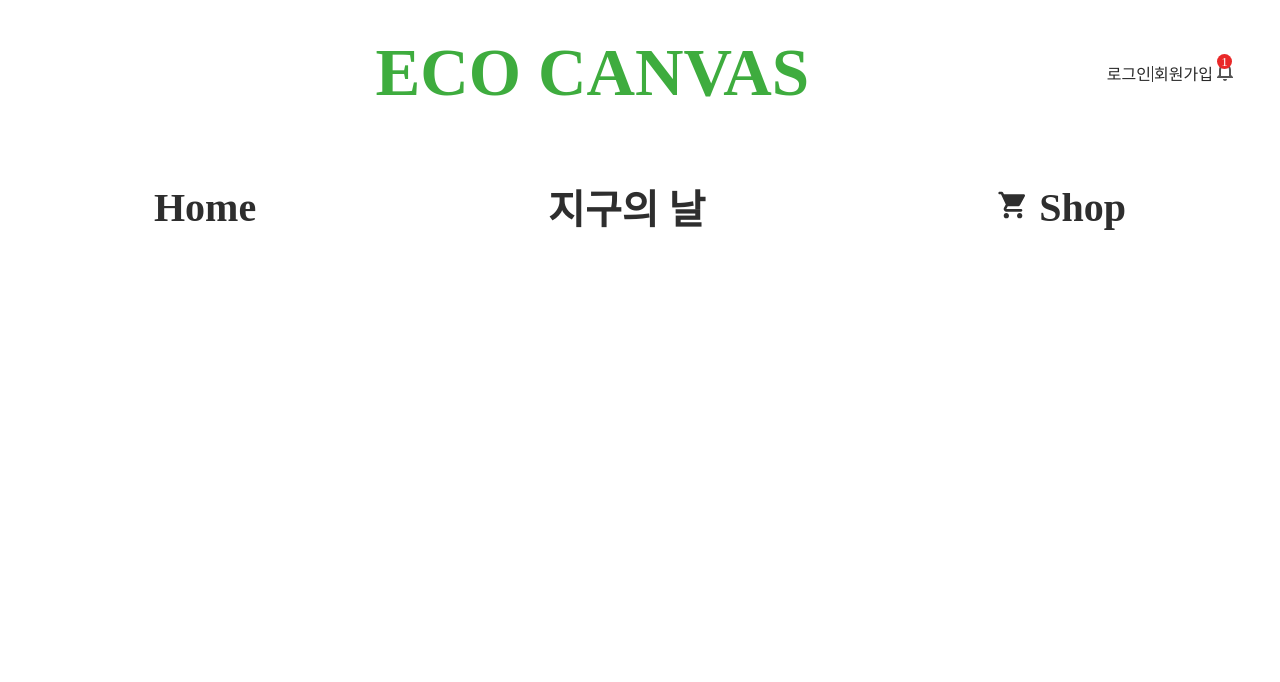
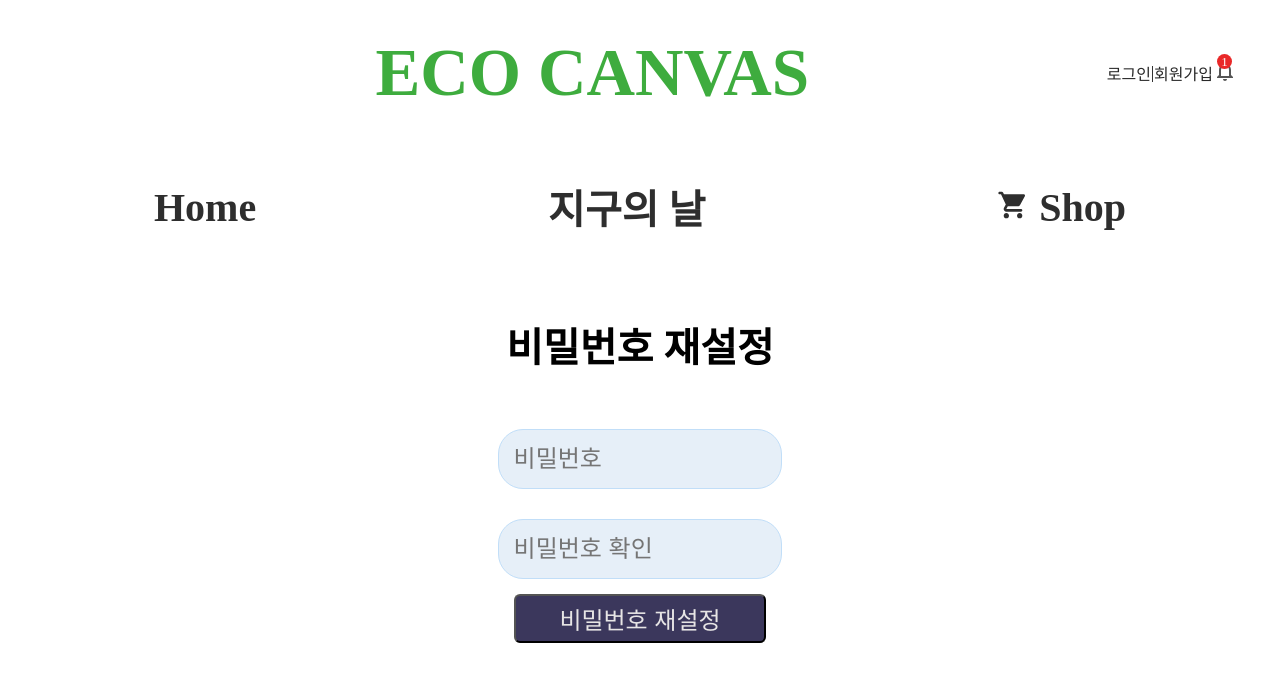
Before and after one commit to Songjimyung/EcoCanvas-Frontend, a React (Create React App) app: page /reset_pw in a window 1280 px wide. Shown: the top 682 px of the page. Built offline with nearby package versions, Linux system fonts and the light colour scheme; a web font is replaced by a local one.

Commit message:
Enhancement : 로그인 페이지에 비밀번호 찾기 기능 추가 로그인 페이지에 비밀번호 찾기 기능 추가 Enhancement #48

```diff
--- a/src/App.js
+++ b/src/App.js
@@ -7,6 +7,9 @@ import './css/App.css'
 import { Home } from './pages/Home';
 import { Login } from "./pages/Login";
 import { SignUp } from "./pages/SignUp";
+import { ResetPasswordEmail } from "./pages/ResetPasswordEmail";
+import { ReadPasswordEmail } from "./pages/ReadPasswordEmail";
+import { ResetPassword } from "./pages/ResetPassword";
 import { Campaign } from "./pages/Campaign";
 import { CampaignDetail } from "./pages/CampaignDetail";
 import { CampaignCreate } from "./pages/CampaignCreate";
@@ -89,6 +92,9 @@ function App() {
             <Route path="/" element={<Home />}></Route>
             <Route path="/login" element={<Login />}></Route>
             <Route path="/signup" element={<SignUp />}></Route>
+            <Route path="/reset_pw/email_code" element={<ResetPasswordEmail />}></Route>
+            <Route path="/reset_pw/reset_params" element={<ReadPasswordEmail />}></Route>
+            <Route path="/reset_pw" element={<ResetPassword />}></Route>
             <Route path="/campaign" element={<Campaign />}></Route>
             <Route path="/campaign/:id" element={<CampaignDetail />} />
             <Route path="/campaign/create" element={<CampaignCreate />} />
--- a/src/pages/AuthForm.js
+++ b/src/pages/AuthForm.js
@@ -38,7 +38,6 @@ const AuthForm = ({ type }) => {
     }
     try {
       const response = await axios.post(`${process.env.REACT_APP_BACKEND_URL}/users/signup/email_code/`, emailSendData);
-      console.log(response.data);
 
       alert(response.data['message'])
     } catch (error) {
@@ -108,6 +107,9 @@ const AuthForm = ({ type }) => {
     );
   };
 
+  const handleResetPasswordEmailFormSubmit = () => {
+    navigate('/reset_pw/email_code')
+  }
 
   return (
     <div>
@@ -164,6 +166,11 @@ const AuthForm = ({ type }) => {
         </button>
         <SocialKakao />
         <SocialGoogle />
+        {type === 'login' && (
+          <button onClick={handleResetPasswordEmailFormSubmit}>
+            비밀번호 찾기
+          </button>
+        )}
       </div>
     </div >
   );
--- a/src/pages/GoogleCallback.js
+++ b/src/pages/GoogleCallback.js
@@ -3,14 +3,12 @@ import axios from "axios";
 
 const CallbackGoogle = (props) => {
     let code = new URL(window.location.href).searchParams.get("code");
-    console.log(code);
 
     useEffect(() => {
         const getToken = async () => {
             try {
                 const response = await axios.post(`${process.env.REACT_APP_BACKEND_URL}/users/google/callback/?code=${code}`);
                 const token_req_json = response.data;
-                console.log(token_req_json)
                 localStorage.setItem('access', token_req_json['access']);
                 localStorage.setItem("refresh", token_req_json['refresh']);
                 const base64Url = token_req_json['access'].split('.')[1];
@@ -19,7 +17,6 @@ const CallbackGoogle = (props) => {
                     return '%' + ('00' + c.charCodeAt(0).toString(16)).slice(-2);
                 }).join(''));
                 localStorage.setItem("payload", jsonPayload);
-                console.log('구글 로그인 성공')
                 alert("구글 로그인 성공!")
                 window.location.replace("/")
             } catch (error) {
--- /dev/null
+++ b/src/pages/ReadPasswordEmail.js
@@ -0,0 +1,31 @@
+import { useEffect } from "react";
+import { useNavigate } from 'react-router-dom';
+import axios from "axios";
+
+const ReadPasswordEmail = (props) => {
+    const navigate = useNavigate();
+    let uidb64 = new URL(window.location.href).searchParams.get("uidb64");
+    let token_email = new URL(window.location.href).searchParams.get("token")
+
+    useEffect(() => {
+        const getParams = async () => {
+            try {
+                const response = await axios.get(`${process.env.REACT_APP_BACKEND_URL}/users/reset_pw/${uidb64}/${token_email}/`);
+                const response_data = response.data;
+                const response_status = response.status
+
+                if (response_status === 200) { alert("비밀번호 변경을 진행해 주세요!"); }
+
+                navigate(`/reset_pw/?uidb64=${response_data['uidb64']}&token=${response_data['token']}`);
+
+            } catch (error) {
+                console.error(error);
+            }
+        };
+
+        getParams();
+    },);
+
+};
+
+export { ReadPasswordEmail };
--- /dev/null
+++ b/src/pages/ResetPassword.js
@@ -0,0 +1,62 @@
+import React, { useState } from "react";
+import { useNavigate } from 'react-router-dom';
+import axios from 'axios';
+import '../css/AuthForm.css'
+
+const ResetPassword = () => {
+    let uidb64 = new URL(window.location.href).searchParams.get("uidb64");
+    let token = new URL(window.location.href).searchParams.get("token")
+    const [password, setPassword] = useState('');
+    const [re_password, setPasswordCheck] = useState('');
+    const navigate = useNavigate();
+    const handleResetPasswordFormSubmit = async (e) => {
+        e.preventDefault();
+        const resetPasswordData = {
+            password,
+            re_password,
+            uidb64,
+            token
+        }
+        try {
+            const response = await axios.put(`${process.env.REACT_APP_BACKEND_URL}/users/reset_pw/`, resetPasswordData);
+            const response_data = response.data
+            const response_status = response.status
+
+            if (response_status === 200) { alert(response_data['message']) }
+
+            navigate(`/`);
+
+        } catch (error) {
+            console.error(error.response.data);
+        }
+    };
+    return (
+        <div>
+            <div>
+                <h3 className='inputList'>
+                    비밀번호 재설정
+                </h3>
+            </div>
+            <div className='inputList'>
+                <input
+                    type="password"
+                    placeholder="비밀번호"
+                    value={password}
+                    onChange={(e) => setPassword(e.target.value)}
+                />
+                <input
+                    name="re_password"
+                    type="password"
+                    placeholder="비밀번호 확인"
+                    value={re_password}
+                    onChange={(e) => setPasswordCheck(e.target.value)}
+                />
+                <button onClick={handleResetPasswordFormSubmit}>
+                    비밀번호 재설정
+                </button>
+            </div>
+        </div >
+    );
+};
+
+export { ResetPassword };
--- /dev/null
+++ b/src/pages/ResetPasswordEmail.js
@@ -0,0 +1,41 @@
+import React, { useState } from "react";
+import axios from 'axios';
+import '../css/AuthForm.css'
+
+const ResetPasswordEmail = () => {
+    const [email, setEmail] = useState('');
+    const handlePasswordEmailFormSubmit = async (e) => {
+        e.preventDefault();
+        const emailSendData = {
+            email,
+        }
+        try {
+            const response = await axios.post(`${process.env.REACT_APP_BACKEND_URL}/users/reset_pw/email_code/`, emailSendData);
+            alert(response.data['message'])
+        } catch (error) {
+            console.error(error.response.data);
+        }
+    };
+    return (
+        <div>
+            <div>
+                <h3 className='inputList'>
+                    비밀번호 찾기 / 회원님의 계정 이메일을 입력해주세요.
+                </h3>
+            </div>
+            <div className='inputList'>
+                <input
+                    type="email"
+                    placeholder="이메일"
+                    value={email}
+                    onChange={(e) => setEmail(e.target.value)}
+                />
+                <button onClick={handlePasswordEmailFormSubmit}>
+                    비밀번호 재설정 링크 받기
+                </button>
+            </div>
+        </div >
+    );
+};
+
+export { ResetPasswordEmail };
```
